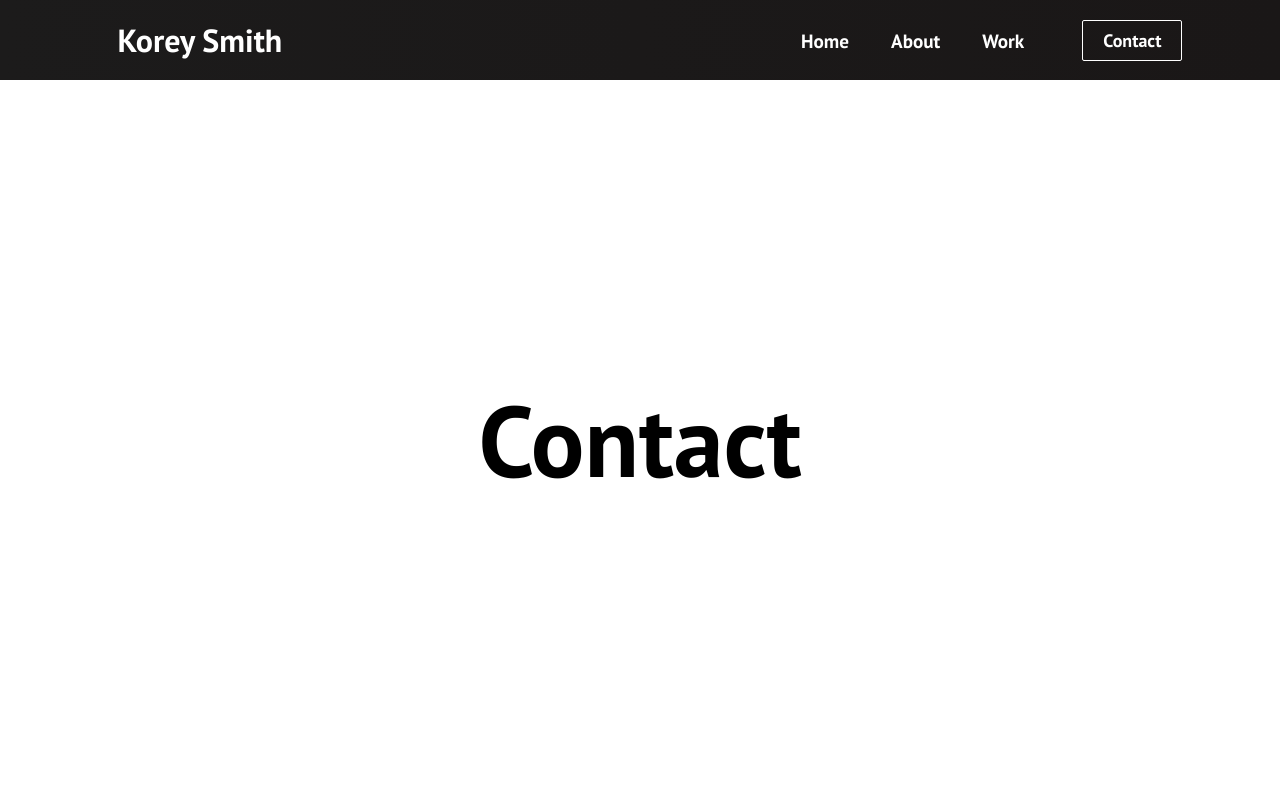
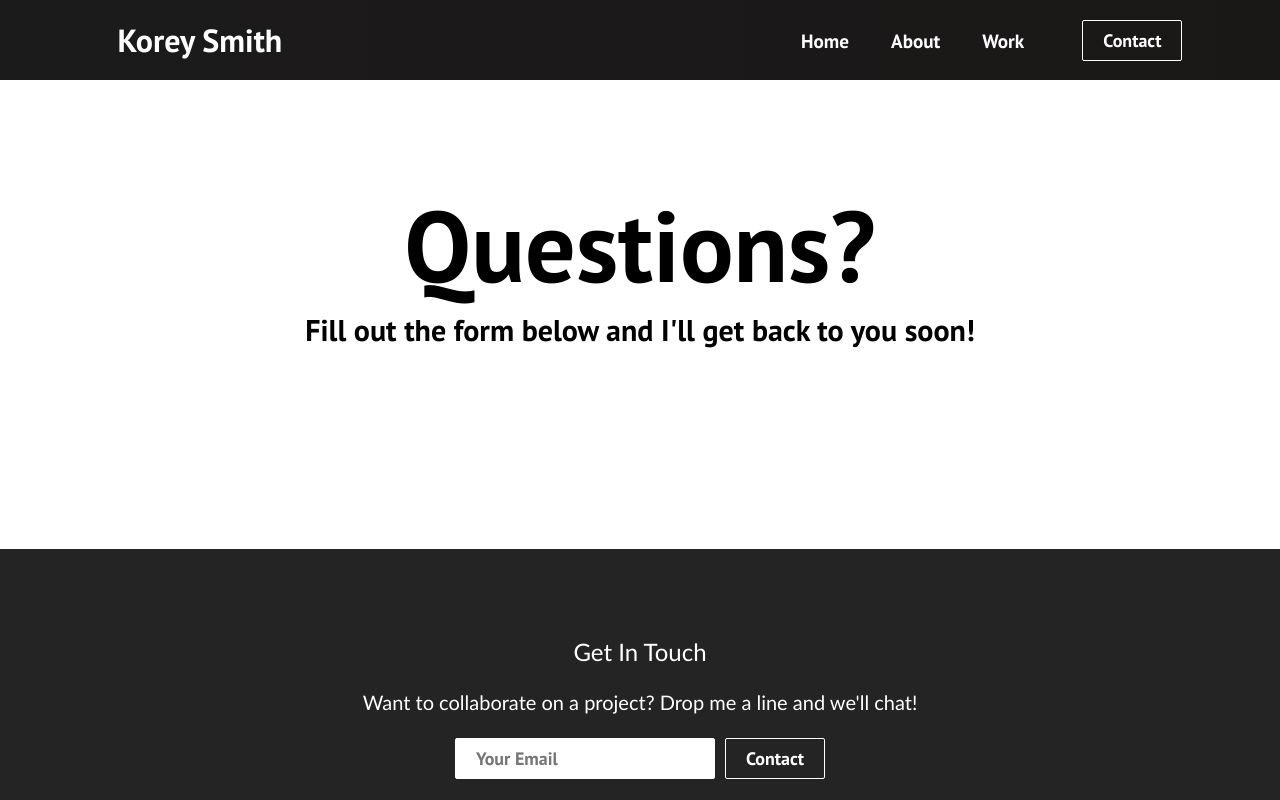
Before and after one commit to smithrkorey/React-Portfolio, a React (Create React App) app: page /contact in a window 1280 px wide. Shown: the top 800 px of the page. Built offline with nearby package versions, Linux system fonts and the light colour scheme.

Commit message:
page edits

```diff
--- a/src/App.css
+++ b/src/App.css
@@ -40,3 +40,41 @@
     color: black;
     font-size: 100px;
   }
+
+  .home-container {
+    margin-top :100px;
+    margin-bottom :200px;
+    margin-left: 50px;
+    margin-right: 50px;
+  }
+
+  .home-container-title {
+    color: black;
+    text-align: center;
+    font-size: 30px;
+  }
+
+  .home-title {
+    color: black;
+    text-align: center;
+    font-size: 100px;
+  }
+
+  .contact-container {
+    margin-top :100px;
+    margin-bottom :200px;
+    margin-left: 50px;
+    margin-right: 50px;
+  }
+
+  .contact-container-title {
+    color: black;
+    text-align: center;
+    font-size: 30px;
+  }
+
+  .contact-title {
+    color: black;
+    text-align: center;
+    font-size: 100px;
+  }
--- a/src/components/pages/About.js
+++ b/src/components/pages/About.js
@@ -1,6 +1,6 @@
 import React from 'react';
 import '../../App.css';
 
-export default function About () {
-  return <h1 className='about'>About</h1>;
-}
+export default function About() {
+    return <h1 className='about'>About</h1>;
+  }
--- a/src/components/pages/Contact.js
+++ b/src/components/pages/Contact.js
@@ -1,6 +1,20 @@
 import React from 'react';
 import '../../App.css';
 
-export default function Contact() {
-  return <h1 className='contact'>Contact</h1>;
-}
+function Contact() {
+    return (
+      <div className="contact-container">
+        <div class="contact-container-title">
+            <>
+              <h1 class="contact-title">Questions?</h1>
+              <p>
+              Fill out the form below and I'll get back to you soon!
+              </p>
+            </>
+
+          </div>
+        </div>
+    );
+  }
+
+  export default Contact;
--- a/src/components/pages/Work.js
+++ b/src/components/pages/Work.js
@@ -2,5 +2,5 @@ import React from 'react';
 import '../../App.css';
 
 export default function Work() {
-    return <h1 className='work'>Work</h1>;
-  }
+  return <h1 className='work'>Work</h1>;
+}
--- a/src/components/pages/home.js
+++ b/src/components/pages/home.js
@@ -1,6 +1,20 @@
 import React from 'react';
 import '../../App.css';
 
-export default function Home() {
-    return <h1 className='home'>Home</h1>;
-  }
+function Home() {
+  return (
+    <div className="home-container">
+      <div class="home-container-title">
+          <>
+            <h1 class="home-title">Hello!</h1>
+            <p>
+            My name is Korey and I am a Digital Marketing Specialist UX Designer & Web Developer
+            </p>
+          </>
+
+        </div>
+      </div>
+  );
+}
+
+export default Home;
```
Also changed, not shown: src/components/CardItem.js (added, +25 -0 lines).
